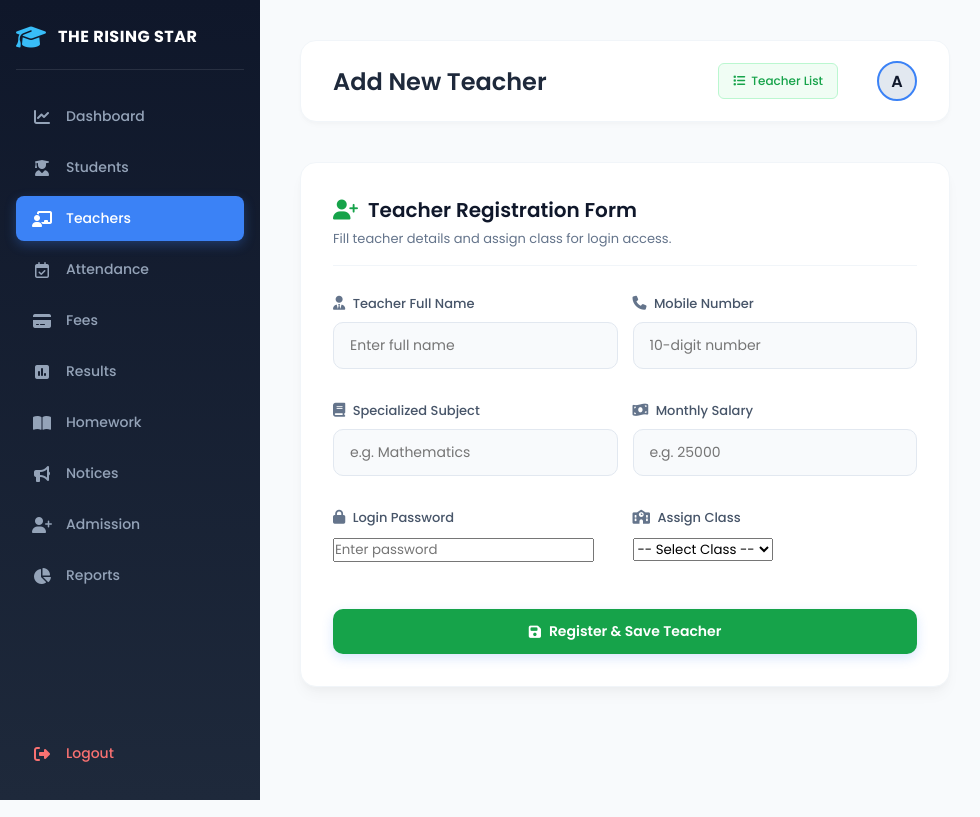
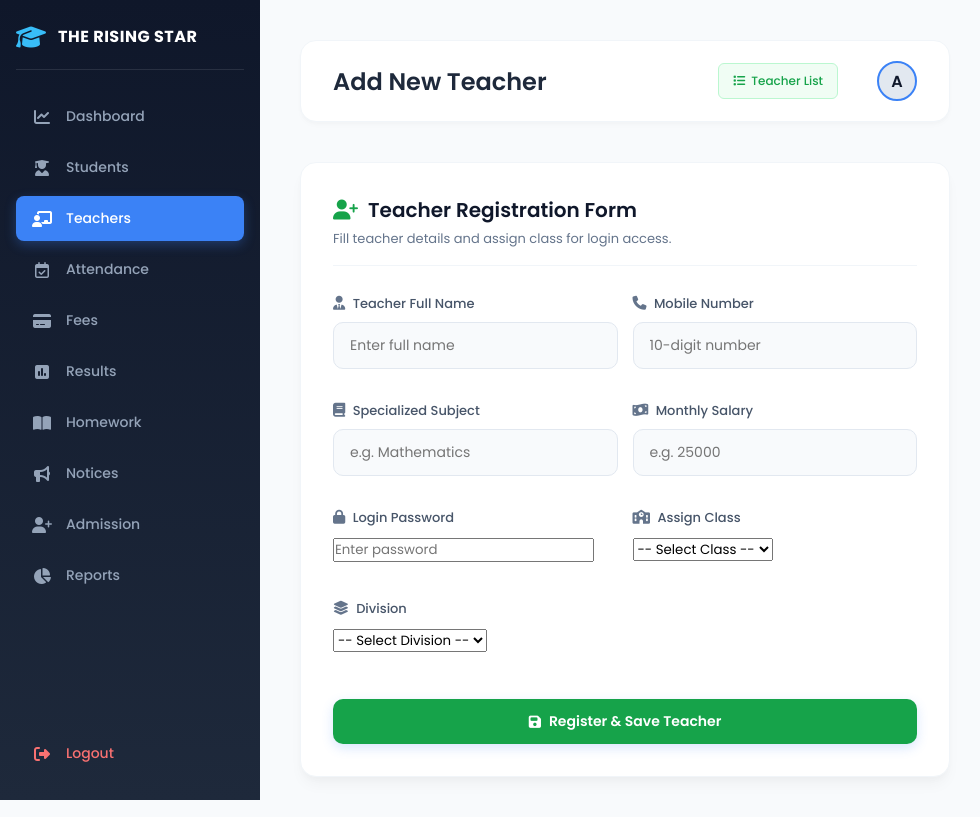
Before and after one commit to ISHWARDHERE/school-erp-new, a FastAPI app: page /add_teacher_web in a window 1280 px wide. Shown: the whole page, without its empty margins (0-980 px from the left). Run offline with FastAPI, Linux system fonts and the light colour scheme.

Commit message:
Added class and division based teacher filtering

```diff
--- a/main.py
+++ b/main.py
@@ -73,6 +73,7 @@ def login(
         request.session["user"] = user["username"]
         request.session["role"] = str(user["role"]).strip().lower()
         request.session["class_name"] = user.get("class_name", "")
+        request.session["division"] = user.get("division", "")
 
         if user_role == "admin":
             return RedirectResponse(
@@ -592,11 +593,15 @@ def web_students(request: Request):
 
     if user_role == "teacher":
         teacher_class = request.session.get("class_name")
-
-        cursor.execute(
-            "SELECT * FROM students WHERE class_name=%s",
-            (teacher_class,)
-        )
+        teacher_division = request.session.get("division")
+
+        cursor.execute("""
+            SELECT * FROM students
+            WHERE class_name=%s AND division=%s
+        """, (
+            teacher_class,
+            teacher_division
+        ))
     else:
         cursor.execute("SELECT * FROM students")
 
@@ -812,7 +817,8 @@ def save_teacher_web(
     subject: str = Form(...),
     salary: float = Form(...),
     password: str = Form(...),
-    class_name: str = Form(...)
+    class_name: str = Form(...),
+    division: str = Form(...)
 ):
     conn = connect_db()
     cursor = conn.cursor()
@@ -820,14 +826,15 @@ def save_teacher_web(
     # teachers table मध्ये save
     cursor.execute("""
         INSERT INTO teachers
-        (teacher_name, mobile, subject, salary, class_name)
-        VALUES (%s, %s, %s, %s, %s)
+        (teacher_name, mobile, subject, salary, class_name, division)
+        VALUES (%s, %s, %s, %s, %s, %s)
     """, (
         teacher_name,
         mobile,
         subject,
         salary,
-        class_name
+        class_name,
+        division
     ))
 
     # password hash
@@ -839,14 +846,15 @@ def save_teacher_web(
     # users table मध्ये login साठी save
     cursor.execute("""
         INSERT INTO users
-        (username, mobile, password, role, class_name)
-        VALUES (%s, %s, %s, %s, %s)
+        (username, mobile, password, role, class_name, division)
+        VALUES (%s, %s, %s, %s, %s, %s)
     """, (
         teacher_name,
         mobile,
         hashed_password,
         "teacher",
-        class_name
+        class_name,
+        division
     ))
 
     conn.commit()
--- a/templates/add_teacher.html
+++ b/templates/add_teacher.html
@@ -129,6 +129,17 @@
                             <option>10</option>
                         </select>
                     </div>
+
+                    <div class="form-group">
+                        <label><i class="fa-solid fa-layer-group"></i> Division</label>
+                        <select name="division" required>
+                            <option value="">-- Select Division --</option>
+                            <option>A</option>
+                            <option>B</option>
+                            <option>C</option>
+                            <option>D</option>
+                        </select>
+                    </div>
                 </div>
 
                 <div class="form-actions" style="margin-top:25px;">
```
